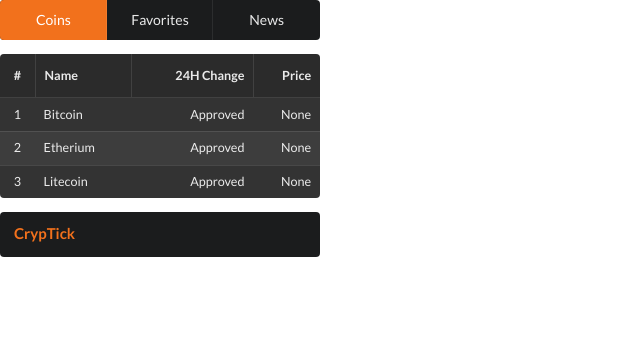
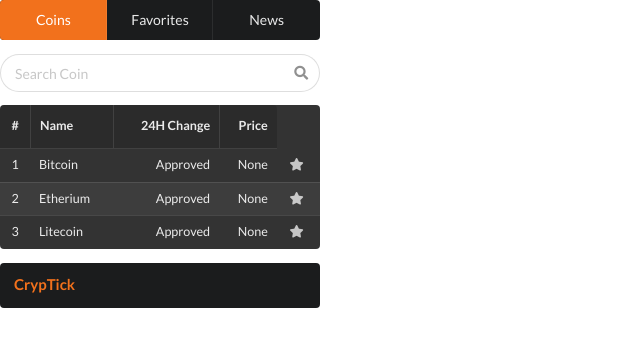
Before and after one commit to Beaver-Hacks-Spring-2021/CrypTick, a browser extension: page coins.html in a window 1280 px wide. Shown: the whole page, without its empty margins (0-640 px from the left). Drawn offline with nearby package versions, Linux system fonts and the light colour scheme.

Commit message:
latest ui updates

```diff
--- a/coins.html
+++ b/coins.html
@@ -11,6 +11,7 @@
         min-height: 600px;
         padding: 0;
         width: 320px;
+        background-color: #0000;
       }
     </style>
     <!-- Semantic UI CDN Link -->
@@ -26,7 +27,13 @@
       <a href="popup.html" class="orange item">Favorites</a>
       <a href="news.html" class="orange item">News</a>
     </div>
-
+    <div class="ui search">
+      <div class="ui icon input fluid">
+        <input class="prompt" type="text" placeholder="Search Coin" />
+        <i class="search icon"></i>
+      </div>
+      <div class="results"></div>
+    </div>
     <table
       class="ui unstackable striped sortable compact small inverted right aligned table"
     >
@@ -44,18 +51,27 @@
           <td class="left aligned">Bitcoin</td>
           <td>Approved</td>
           <td>None</td>
+          <td class="center aligned">
+            <i class="star icon link"></i>
+          </td>
         </tr>
         <tr>
           <td class="center aligned">2</td>
           <td class="left aligned">Etherium</td>
           <td>Approved</td>
           <td>None</td>
+          <td class="center aligned">
+            <i class="star icon link"></i>
+          </td>
         </tr>
         <tr>
           <td class="center aligned">3</td>
           <td class="left aligned">Litecoin</td>
           <td>Approved</td>
           <td>None</td>
+          <td class="center aligned">
+            <i class="star icon link"></i>
+          </td>
         </tr>
       </tbody>
     </table>
```
